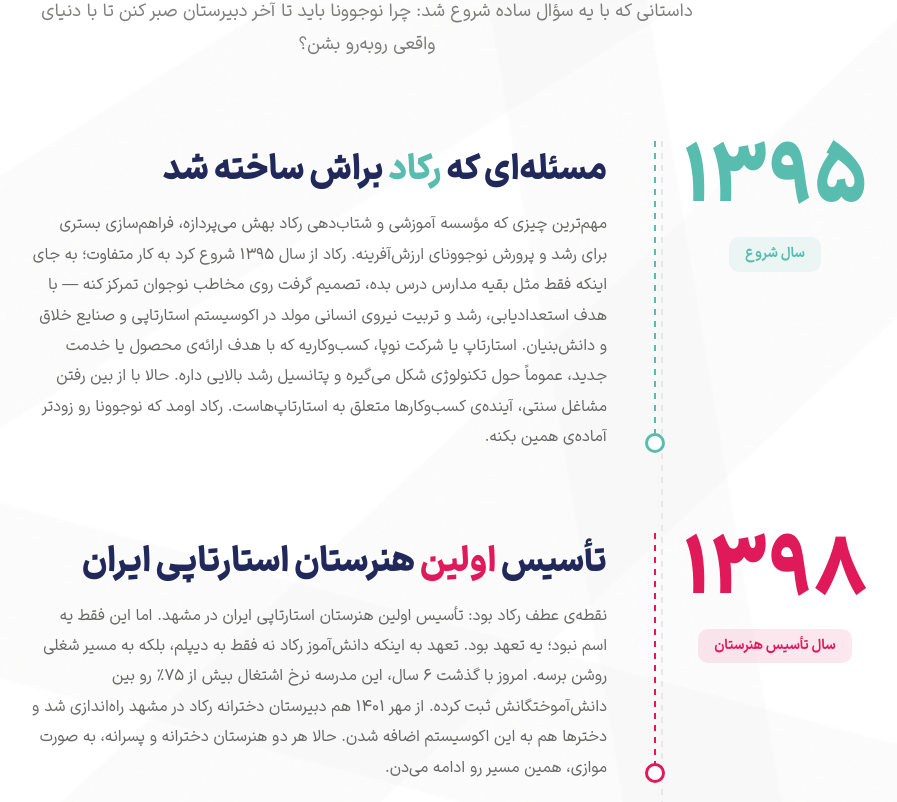
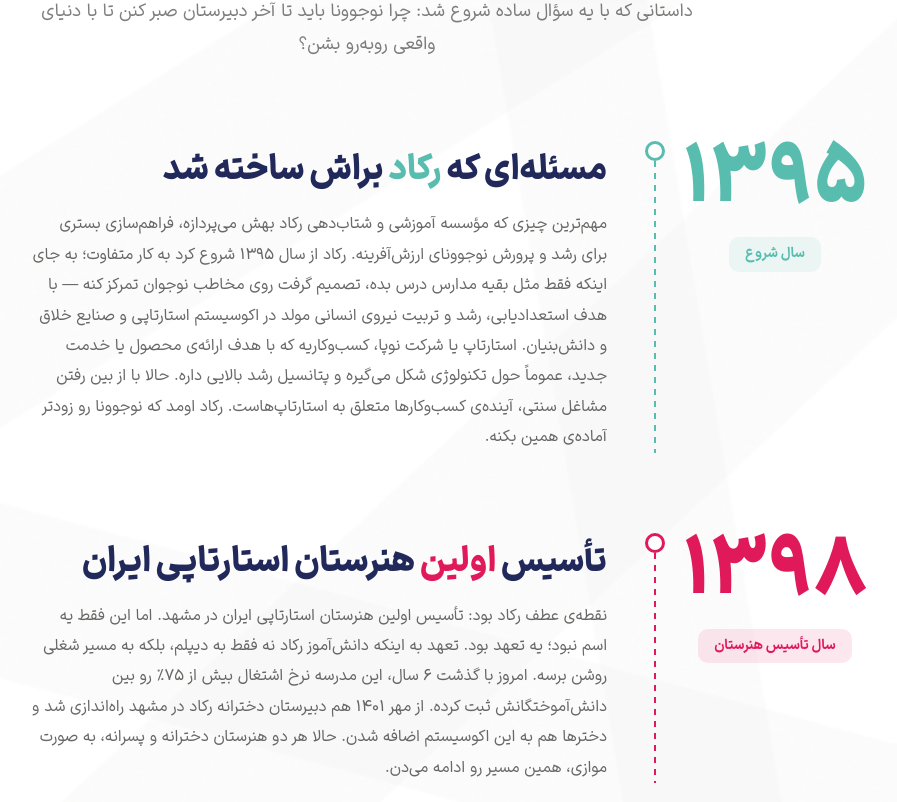
Before and after one commit to MohammadMehdiSadeghi/rokad-web, a Next.js app: page /about in a window 1280 px wide. Shown: the part 1458-2260 px from the top of the page, without its empty margins (273-1170 px from the left). Built offline with nearby package versions, Linux system fonts and the light colour scheme; no server answers.

Commit message:
fix: Story timeline — remove gray bg line, circle on top, colored dashed line from each dot

```diff
--- a/src/views/About/sections/Story/index.jsx
+++ b/src/views/About/sections/Story/index.jsx
@@ -73,12 +73,6 @@ export default function AboutStory() {
 
         {/* ── تایم‌لاین ۳ ستونه: سال | خطچین | متن ── */}
                 <div className="relative max-w-[60rem] mx-auto">
-                  {/* خط پیوسته پس‌زمینه — تمام قد */}
-                  <div className="absolute top-0 bottom-0 right-[6.5rem] sm:right-[9.5rem] lg:right-[11.5rem] w-[0.125rem] hidden lg:block"
-                    style={{
-                      backgroundImage: "repeating-linear-gradient(to bottom, #E5E7EB 0 6px, transparent 6px 12px)",
-                    }}
-                  />
                   {milestones.map((m, i) => (
                     <div key={m.year} className="relative grid grid-cols-[auto_auto_1fr] items-start gap-4 sm:gap-6 lg:gap-8 pb-12 sm:pb-16 lg:pb-20">
 
@@ -92,14 +86,14 @@ export default function AboutStory() {
                         </span>
                       </div>
 
-                      {/* ستون ۲: دایره توخالی + خطچین رنگی — وسط */}
+                      {/* ستون ۲: دایره توخالی بالا + خطچین رنگی زیرش — وسط */}
                       <div className="flex flex-col items-center flex-shrink-0 w-6 sm:w-8 self-stretch">
-                        <div className="w-[0.125rem] flex-1 min-h-[6rem]"
+                        <div className={`w-4 h-4 sm:w-5 sm:h-5 rounded-full bg-white border-[0.1875rem] ${m.dotColor} z-10`} />
+                        <div className="w-[0.125rem] flex-1"
                           style={{
                             backgroundImage: `repeating-linear-gradient(to bottom, ${m.lineColor} 0 6px, transparent 6px 12px)`,
                           }}
                         />
-                        <div className={`w-4 h-4 sm:w-5 sm:h-5 rounded-full bg-white border-[0.1875rem] ${m.dotColor} -mt-2`} />
                       </div>
 
                       {/* ستون ۳: محتوای متنی — سمت چپ */}
```
